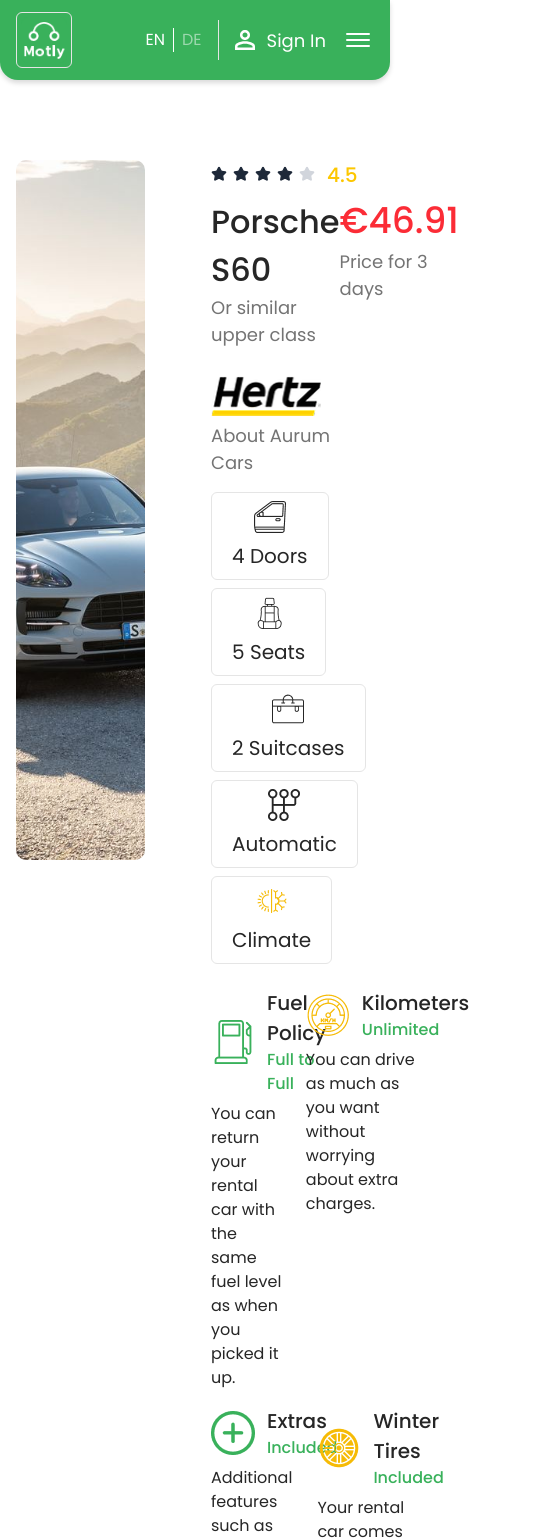
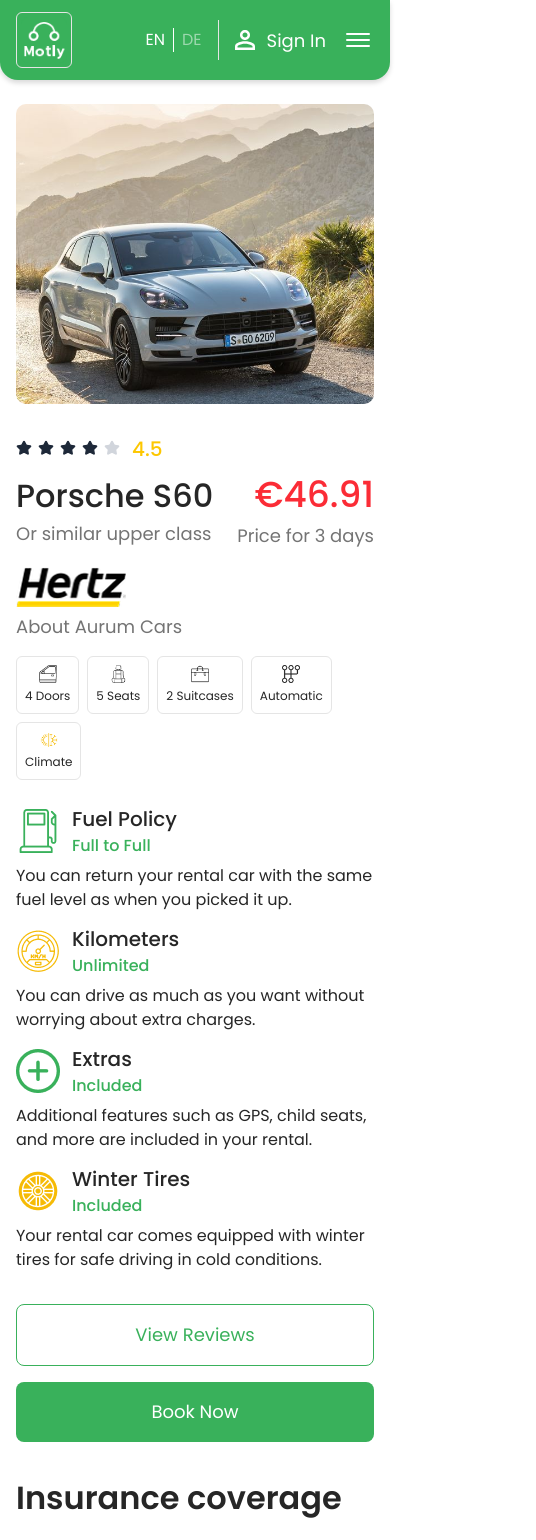
Before and after one commit to mijanConnect/motly-car-rental-website-mahsundic, a Next.js app: page /view-details in a window 390 px wide. Shown: the top 1540 px of the page, 536 px wide, since content can reach past the window. Built offline with nearby package versions, Linux system fonts and the light colour scheme.

Commit message:
View details responsive completed

```diff
--- a/app/(public)/view-details/page.tsx
+++ b/app/(public)/view-details/page.tsx
@@ -3,7 +3,7 @@
 export default function Page() {
   return (
     <>
-      <div className="my-20">
+      <div className="my-6 lg:my-20">
         <DetailsMain />
       </div>
     </>
--- /dev/null
+++ b/app/(public)/view-reviews/page.tsx
@@ -0,0 +1,9 @@
+export default function Page() {
+  return (
+    <>
+      <div>
+        <h1>View Reviews</h1>
+      </div>
+    </>
+  );
+}
--- a/app/components/home/SearchBox.tsx
+++ b/app/components/home/SearchBox.tsx
@@ -34,7 +34,7 @@
 
   return (
     <>
-      <div className="border border-stroke shadow-md p-[30px] rounded-lg mt-[38px] md:mt-[90px] mb-[38px] md:mb-20">
+      <div className="border border-stroke shadow-md p-[30px] rounded-lg mt-6 md:mt-[90px] mb-6 md:mb-20">
         {/* Search Bar */}
         <div className="flex items-center gap-2 border-b pb-2 mb-5 border-stroke">
           <MapPin className="h-5 sm:h-6 text-gray-500" />
--- a/app/components/view-details/CarFunctionality.tsx
+++ b/app/components/view-details/CarFunctionality.tsx
@@ -15,10 +15,34 @@
       {carcarFeatures.map((carFeatures) => (
         <div
           key={carFeatures.label}
-          className="flex flex-col gap-2 items-center border px-5 py-2 rounded-sm border-strock"
+          className="flex flex-col gap-1 lg:gap-2 items-center border px-2 py-2 md:px-4 rounded-sm border-strock"
         >
-          <Image src={carFeatures.src} alt="Icon" width={32} height={32} />
-          <p className="text-primaryText text-[20px]">{carFeatures.label}</p>
+          <Image
+            src={carFeatures.src}
+            alt="Icon"
+            width={18}
+            height={18}
+            className="block md:hidden"
+          />
+
+          <Image
+            src={carFeatures.src}
+            alt="Icon"
+            width={28}
+            height={28}
+            className="hidden md:block lg:hidden"
+          />
+
+          <Image
+            src={carFeatures.src}
+            alt="Icon"
+            width={32}
+            height={32}
+            className="hidden lg:block"
+          />
+          <p className="text-primaryText text-[12px] md:text-[16px]">
+            {carFeatures.label}
+          </p>
         </div>
       ))}
 
--- a/app/components/view-details/DetailsImageArea.tsx
+++ b/app/components/view-details/DetailsImageArea.tsx
@@ -3,7 +3,7 @@
 export default function ImageArea() {
   return (
     <>
-      <div className="relative w-full h-[700px]">
+      <div className="relative w-full h-[300px] md:h-[500px] lg:h-[700px] overflow-hidden">
         <Image
           src="/assets/view-details/car-1.png"
           alt="Car Image"
--- a/app/components/view-details/DetailsMain.tsx
+++ b/app/components/view-details/DetailsMain.tsx
@@ -6,14 +6,14 @@
 export default function DetailsMain() {
   return (
     <>
-      <div className="flex gap-[50px]">
+      <div className="flex flex-col lg:flex-row gap-[30px] lg:gap-[50px]">
         {/* Image Area */}
-        <div className="w-[50%]">
+        <div className="w-full lg:w-[50%]">
           <ImageArea />
         </div>
 
         {/* Details Area */}
-        <div className="w-[50%] pl-4">
+        <div className="w-full lg:w-[50%] pl-0 lg:pl-4">
           <DetailsArea />
 
           {/* Booking Buttons */}
@@ -29,7 +29,7 @@
       </div>
 
       {/* Insurance Section */}
-      <div className="mt-15">
+      <div className="mt-8 lg:mt-15">
         <h2 className="font-semibold text-[32px] text-primaryText mb-4">
           Insurance coverage
         </h2>
@@ -76,22 +76,31 @@
       </div>
 
       {/* Payment terms Section */}
-      <div className="mt-15">
+      <div className="mt-6 lg:mt-15">
         <h2 className="font-semibold text-[32px] text-primaryText mb-3">
           Payment terms
         </h2>
         <h3 className="font-medium text-[22px]">Possible payment methods</h3>
         <div>
-          <div className="flex items-center gap-10 mt-3">
+          <div className="flex items-center gap-10 mt-4">
             <div className="flex gap-2 items-center">
               <Image
                 src="/assets/view-details/PayPal.png"
                 alt="Icon"
                 width={75}
                 height={50}
-                className="h-[50px] w-[75px]"
+                className="h-[50px] w-[75px] hidden lg:block"
               />
-              <p className="text-[20px] text-primaryText">PayPal</p>
+              <Image
+                src="/assets/view-details/PayPal.png"
+                alt="Icon"
+                width={60}
+                height={35}
+                className="h-[35px] w-[60px] block lg:hidden"
+              />
+              <p className="text-[20px] text-primaryText hidden lg:block">
+                PayPal
+              </p>
             </div>
             <div className="flex gap-2 items-center">
               <Image
@@ -99,9 +108,18 @@
                 alt="Icon"
                 width={75}
                 height={50}
-                className="h-[50px] w-[75px]"
+                className="h-[50px] w-[75px] hidden lg:block"
               />
-              <p className="text-[20px] text-primaryText">American Express</p>
+              <Image
+                src="/assets/view-details/amex.png"
+                alt="Icon"
+                width={60}
+                height={35}
+                className="h-[35px] w-[60px] block lg:hidden"
+              />
+              <p className="text-[20px] text-primaryText hidden lg:block">
+                American Express
+              </p>
             </div>
             <div className="flex gap-2 items-center">
               <Image
@@ -109,9 +127,18 @@
                 alt="Icon"
                 width={75}
                 height={50}
-                className="h-[50px] w-[75px]"
+                className="h-[50px] w-[75px] hidden lg:block"
               />
-              <p className="text-[20px] text-primaryText">Visa Card</p>
+              <Image
+                src="/assets/view-details/Visa.png"
+                alt="Icon"
+                width={60}
+                height={35}
+                className="h-[35px] w-[60px] block lg:hidden"
+              />
+              <p className="text-[20px] text-primaryText hidden lg:block">
+                Visa Card
+              </p>
             </div>
             <div className="flex gap-2 items-center">
               <Image
@@ -119,16 +146,25 @@
                 alt="Icon"
                 width={75}
                 height={50}
-                className="h-[50px] w-[75px]"
+                className="h-[50px] w-[75px] hidden lg:block"
               />
-              <p className="text-[20px] text-primaryText">Maestro Card</p>
+              <Image
+                src="/assets/view-details/Maestro.png"
+                alt="Icon"
+                width={60}
+                height={35}
+                className="h-[35px] w-[60px] block lg:hidden"
+              />
+              <p className="text-[20px] text-primaryText hidden lg:block">
+                Maestro Card
+              </p>
             </div>
           </div>
         </div>
       </div>
 
       {/* Terms and Conditions & Rental Conditions */}
-      <div className="mt-15">
+      <div className="mt-6 lg:mt-15">
         <h2 className="font-semibold text-[32px] text-primaryText mb-4">
           Terms and Conditions & Rental Conditions
         </h2>
--- a/app/components/view-details/RightDetailsArea.tsx
+++ b/app/components/view-details/RightDetailsArea.tsx
@@ -36,7 +36,7 @@
           <p className="text-[18px] text-primaryTextLight">Price for 3 days</p>
         </div>
       </div>
-      <div className="mt-4">
+      <div className="mt-2 lg:mt-4">
         <Image
           src="/assets/view-details/hertz.png"
           alt="Car Image"
@@ -55,7 +55,7 @@
       <CarFunctionality />
 
       {/* Additional Features */}
-      <div className="flex gap-6 justify-between mt-6">
+      <div className="flex flex-col md:flex-row gap-3 md:gap-6 justify-between mt-6">
         {/* Fuel Policy */}
         <AdditionalFeatures
           imageUrl="/assets/view-details/fuel.png"
@@ -72,7 +72,7 @@
           PolicyDescription="You can drive as much as you want without worrying about extra charges."
         />
       </div>
-      <div className="flex gap-6 justify-between mt-4">
+      <div className="flex flex-col md:flex-row gap-3 md:gap-6 justify-between mt-3">
         {/* Extras */}
         <AdditionalFeatures
           imageUrl="/assets/view-details/add.png"
--- a/app/layout.tsx
+++ b/app/layout.tsx
@@ -11,7 +11,7 @@
 });
 
 export const metadata = {
-  title: "Motly Car Rental Service",
+  title: "Motly || Vehicle Rental Service",
 };
 
 export default function RootLayout({ children }: { children: ReactNode }) {
```
